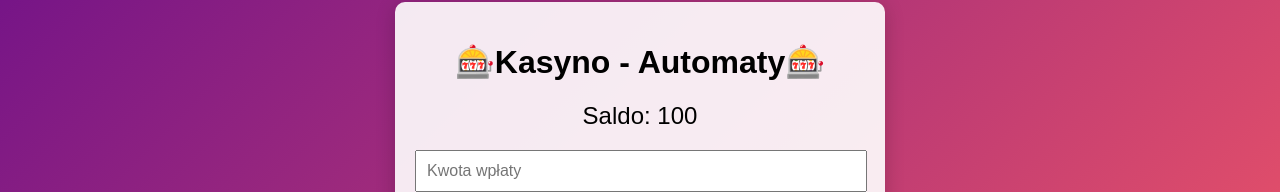
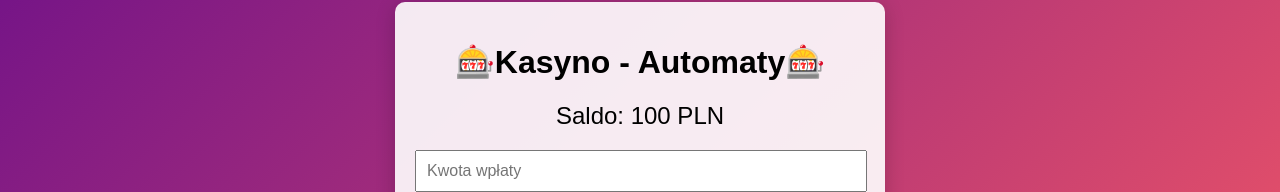
Before and after one commit to robof123/Kasyno, a plain HTML site: page index.html in a window 1280 px wide. Shown: the part 157-349 px from the top of the page. Drawn offline with Linux system fonts and the light colour scheme.

Commit message:
Update index.html

```diff
--- a/index.html
+++ b/index.html
@@ -9,7 +9,7 @@
 <body>
     <div class="container">
         <h1>🎰Kasyno - Automaty🎰</h1>
-        <div class="balance" id="balance">Saldo: 100</div>
+        <div class="balance" id="balance">Saldo: 100 PLN</div>
         <input type="number" id="deposit-input" placeholder="Kwota wpłaty" min="1" />
         <button class="button" id="deposit-button">Wpłać</button>
 
```
